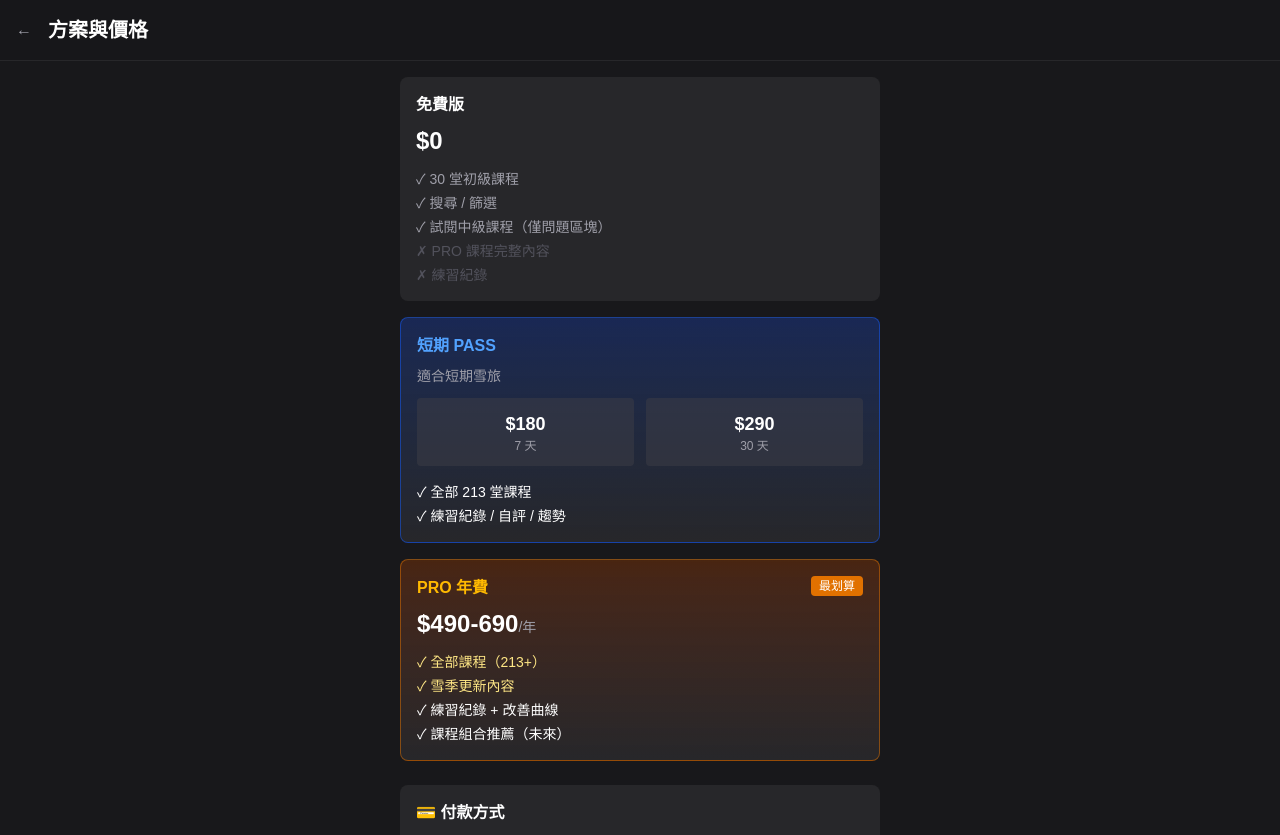
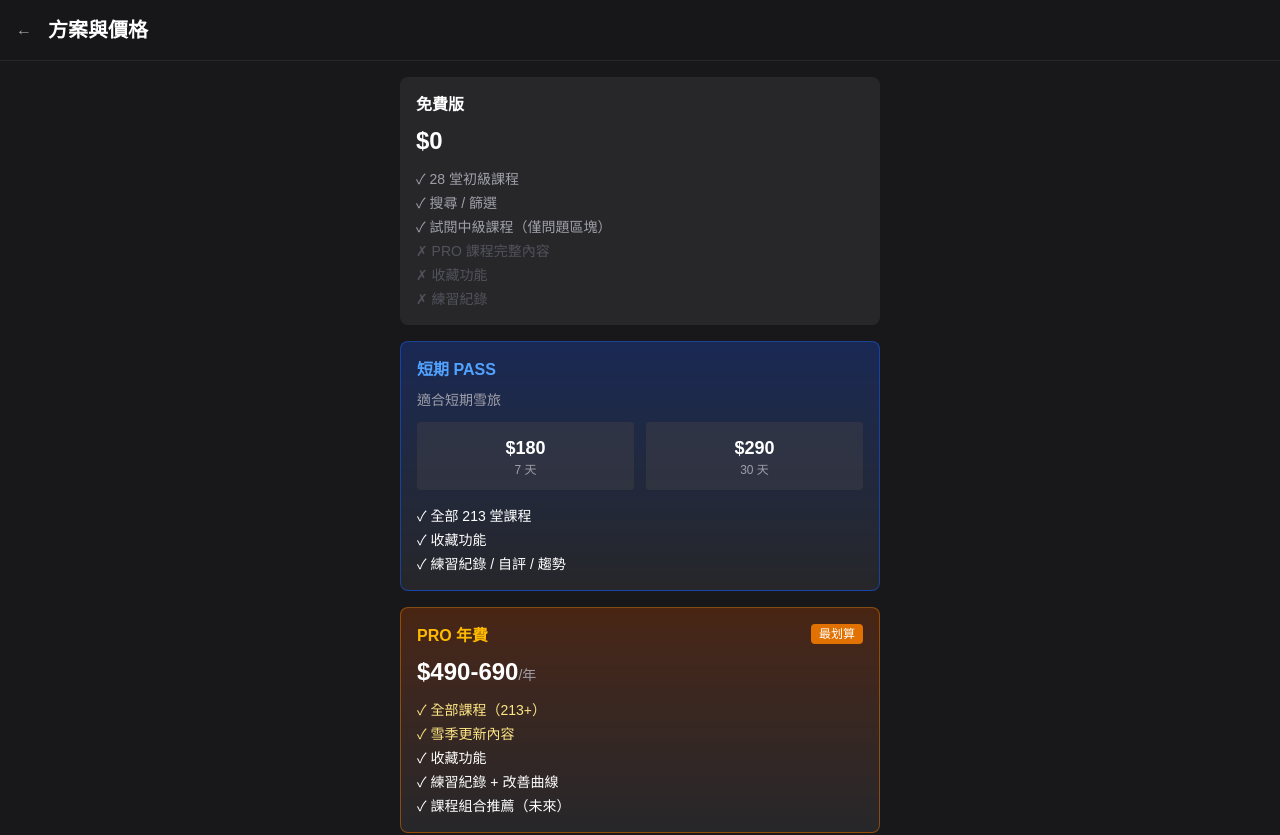
Before and after one commit to James3014/sb-Q-A, a Next.js app in the folder web/: page /pricing in a window 1280 px wide. Shown: the top 835 px of the page. Built offline with nearby package versions, Linux system fonts and the light colour scheme; no server answers.

Commit message:
feat: 收藏功能改為付費限定

```diff
--- a/web/src/app/favorites/page.tsx
+++ b/web/src/app/favorites/page.tsx
@@ -8,7 +8,7 @@ import { getLessons, Lesson } from '@/lib/lessons'
 import LessonCard from '@/components/LessonCard'
 
 export default function FavoritesPage() {
-  const { user, loading } = useAuth()
+  const { user, loading, subscription } = useAuth()
   const [favIds, setFavIds] = useState<string[]>([])
   const [lessons, setLessons] = useState<Lesson[]>([])
   const [loadingData, setLoadingData] = useState(true)
@@ -38,12 +38,23 @@ export default function FavoritesPage() {
     )
   }
 
-  if (!user) {
+  if (!user || !subscription.isActive) {
     return (
       <main className="min-h-screen bg-zinc-900 text-white p-4">
         <Link href="/" className="text-zinc-400 text-sm">← 返回首頁</Link>
-        <p className="text-center text-zinc-400 mt-20">請先登入</p>
-        <Link href="/login" className="block text-center text-blue-400 mt-4">前往登入</Link>
+        <div className="text-center mt-20">
+          <p className="text-5xl mb-4">🔒</p>
+          <p className="text-zinc-400 mb-2">收藏功能為付費功能</p>
+          <p className="text-zinc-500 text-sm mb-6">升級後可收藏喜愛的課程</p>
+          <Link href="/pricing" className="inline-block bg-amber-600 px-6 py-3 rounded-lg mr-3">
+            查看方案
+          </Link>
+          {!user && (
+            <Link href="/login" className="inline-block bg-zinc-700 px-6 py-3 rounded-lg">
+              登入
+            </Link>
+          )}
+        </div>
       </main>
     )
   }
--- a/web/src/app/pricing/page.tsx
+++ b/web/src/app/pricing/page.tsx
@@ -22,10 +22,11 @@ export default function PricingPage() {
           <h3 className="font-bold mb-2">免費版</h3>
           <p className="text-2xl font-bold mb-3">$0</p>
           <ul className="text-sm text-zinc-400 space-y-1">
-            <li>✓ 30 堂初級課程</li>
+            <li>✓ 28 堂初級課程</li>
             <li>✓ 搜尋 / 篩選</li>
             <li>✓ 試閱中級課程（僅問題區塊）</li>
             <li className="text-zinc-600">✗ PRO 課程完整內容</li>
+            <li className="text-zinc-600">✗ 收藏功能</li>
             <li className="text-zinc-600">✗ 練習紀錄</li>
           </ul>
         </div>
@@ -48,6 +49,7 @@ export default function PricingPage() {
 
           <ul className="text-sm space-y-1">
             <li>✓ 全部 213 堂課程</li>
+            <li>✓ 收藏功能</li>
             <li>✓ 練習紀錄 / 自評 / 趨勢</li>
           </ul>
         </div>
@@ -63,6 +65,7 @@ export default function PricingPage() {
           <ul className="text-sm space-y-1">
             <li className="text-amber-200">✓ 全部課程（213+）</li>
             <li className="text-amber-200">✓ 雪季更新內容</li>
+            <li>✓ 收藏功能</li>
             <li>✓ 練習紀錄 + 改善曲線</li>
             <li>✓ 課程組合推薦（未來）</li>
           </ul>
--- a/web/src/components/LessonDetail.tsx
+++ b/web/src/components/LessonDetail.tsx
@@ -138,6 +138,8 @@ export default function LessonDetail({ lesson }: { lesson: Lesson }) {
             {user && (
               <div className="fixed bottom-0 left-0 right-0 bg-slate-900/95 backdrop-blur border-t border-slate-800 p-4">
                 <div className="max-w-lg mx-auto flex gap-3">
+                  {subscription.isActive ? (
+                    <>
                       <button
                         onClick={handleToggleFav}
                         disabled={favLoading}
@@ -145,19 +147,19 @@ export default function LessonDetail({ lesson }: { lesson: Lesson }) {
                       >
                         {favLoading ? '⏳' : isFav ? '❤️ 已收藏' : '🤍 加入收藏'}
                       </button>
-                  {subscription.isActive ? (
                       <button
                         onClick={() => setShowNote(true)}
                         className="flex-1 py-3 rounded-lg font-medium bg-blue-600"
                       >
                         📝 完成練習
                       </button>
+                    </>
                   ) : (
                     <Link
                       href="/pricing"
                       className="flex-1 py-3 rounded-lg font-medium bg-amber-600 text-center"
                     >
-                      🔓 升級解鎖
+                      🔓 升級解鎖收藏與練習紀錄
                     </Link>
                   )}
                 </div>
```
Lines whose indentation alone changed are shown as unchanged.
